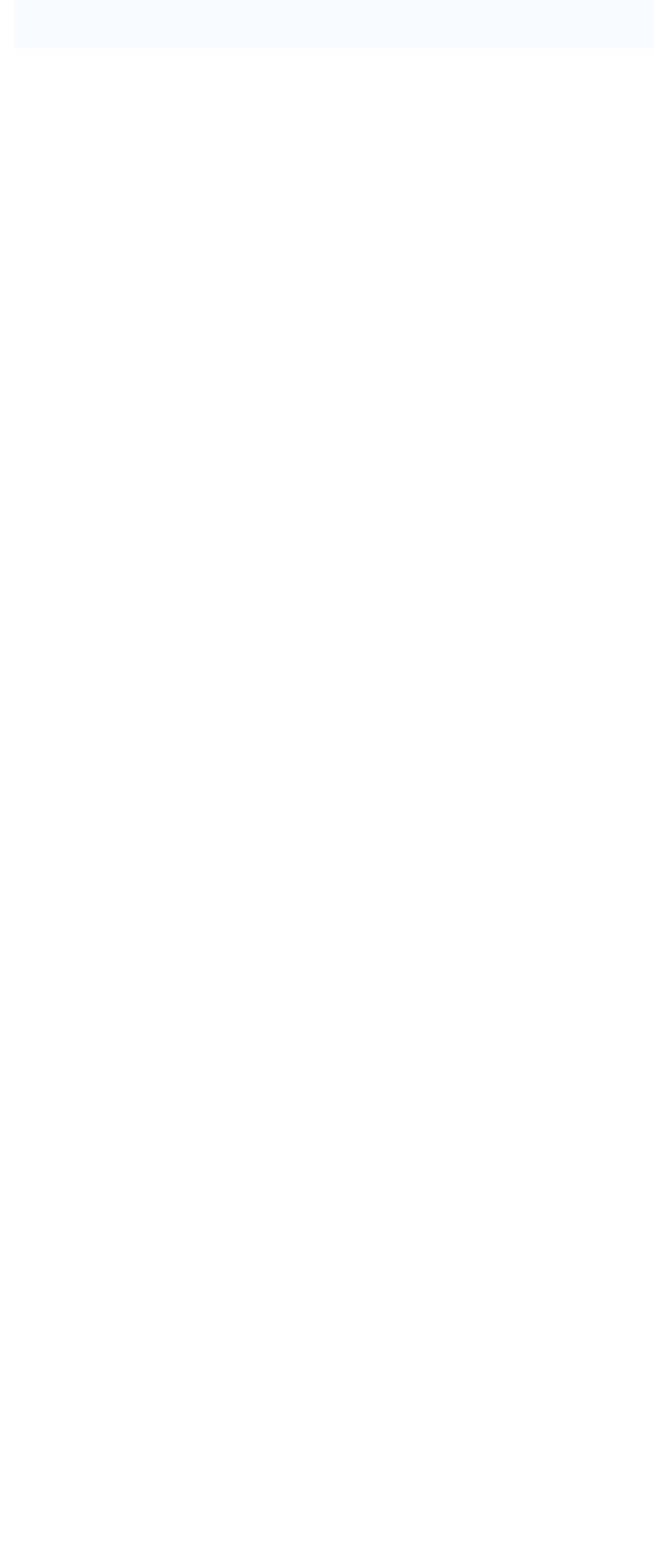
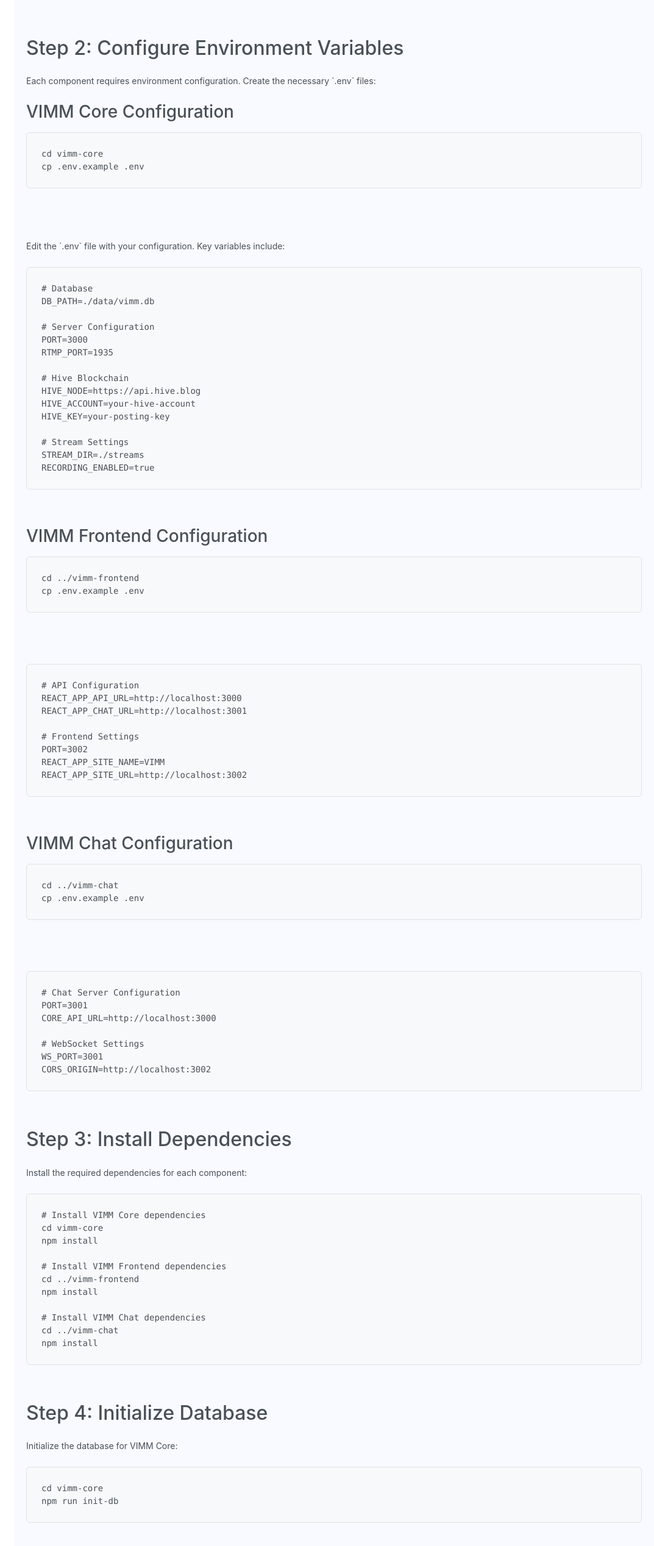
Before and after one commit to chirenonhive/vimm-docs, a Next.js app: page /getting-started/quick-start in a window 1280 px wide. Shown: the part 1309-3845 px from the top of the page at 61% size, without its empty margins (207-1280 px from the left). Before the commit the page ends 1389 px from the top, so only its background shows below. Built offline with nearby package versions, Linux system fonts and the light colour scheme; no server answers.

Commit message:
Add detailed configuration steps for VIMM components in Quick Start Guide

```diff
--- a/app/getting-started/quick-start/page.tsx
+++ b/app/getting-started/quick-start/page.tsx
@@ -98,8 +98,254 @@ git clone https://github.com/VIMM-TV/vimm-frontend.git
 git clone https://github.com/VIMM-TV/vimm-chat.git`} />
       </div>
 
-      {/* Continue with the rest of your content... */}
+      <h2 className="text-2xl font-bold text-gray-900 dark:text-white mb-4">
+        Step 2: Configure Environment Variables
+      </h2>
+      <p className="text-gray-600 dark:text-gray-300 mb-4">
+        Each component requires environment configuration. Create the necessary `.env` files:
+      </p>
 
+      <h3 className="text-xl font-semibold text-gray-900 dark:text-white mb-3">
+        VIMM Core Configuration
+      </h3>
+      <div className="relative group mb-4">
+        <pre className="bg-gray-900 text-gray-100 p-4 rounded-lg overflow-x-auto">
+          <code>{`cd vimm-core
+cp .env.example .env`}</code>
+        </pre>
+        <CopyButton text={`cd vimm-core
+cp .env.example .env`} />
+      </div>
+      <p className="text-gray-600 dark:text-gray-300 mb-4">
+        Edit the `.env` file with your configuration. Key variables include:
+      </p>
+      <div className="relative group mb-6">
+        <pre className="bg-gray-900 text-gray-100 p-4 rounded-lg overflow-x-auto">
+          <code>{`# Database
+DB_PATH=./data/vimm.db
+
+# Server Configuration
+PORT=3000
+RTMP_PORT=1935
+
+# Hive Blockchain
+HIVE_NODE=https://api.hive.blog
+HIVE_ACCOUNT=your-hive-account
+HIVE_KEY=your-posting-key
+
+# Stream Settings
+STREAM_DIR=./streams
+RECORDING_ENABLED=true`}</code>
+        </pre>
+        <CopyButton text={`# Database
+DB_PATH=./data/vimm.db
+
+# Server Configuration
+PORT=3000
+RTMP_PORT=1935
+
+# Hive Blockchain
+HIVE_NODE=https://api.hive.blog
+HIVE_ACCOUNT=your-hive-account
+HIVE_KEY=your-posting-key
+
+# Stream Settings
+STREAM_DIR=./streams
+RECORDING_ENABLED=true`} />
+      </div>
+
+      <h3 className="text-xl font-semibold text-gray-900 dark:text-white mb-3">
+        VIMM Frontend Configuration
+      </h3>
+      <div className="relative group mb-4">
+        <pre className="bg-gray-900 text-gray-100 p-4 rounded-lg overflow-x-auto">
+          <code>{`cd ../vimm-frontend
+cp .env.example .env`}</code>
+        </pre>
+        <CopyButton text={`cd ../vimm-frontend
+cp .env.example .env`} />
+      </div>
+      <div className="relative group mb-6">
+        <pre className="bg-gray-900 text-gray-100 p-4 rounded-lg overflow-x-auto">
+          <code>{`# API Configuration
+REACT_APP_API_URL=http://localhost:3000
+REACT_APP_CHAT_URL=http://localhost:3001
+
+# Frontend Settings
+PORT=3002
+REACT_APP_SITE_NAME=VIMM
+REACT_APP_SITE_URL=http://localhost:3002`}</code>
+        </pre>
+        <CopyButton text={`# API Configuration
+REACT_APP_API_URL=http://localhost:3000
+REACT_APP_CHAT_URL=http://localhost:3001
+
+# Frontend Settings
+PORT=3002
+REACT_APP_SITE_NAME=VIMM
+REACT_APP_SITE_URL=http://localhost:3002`} />
+      </div>
+
+      <h3 className="text-xl font-semibold text-gray-900 dark:text-white mb-3">
+        VIMM Chat Configuration
+      </h3>
+      <div className="relative group mb-4">
+        <pre className="bg-gray-900 text-gray-100 p-4 rounded-lg overflow-x-auto">
+          <code>{`cd ../vimm-chat
+cp .env.example .env`}</code>
+        </pre>
+        <CopyButton text={`cd ../vimm-chat
+cp .env.example .env`} />
+      </div>
+      <div className="relative group mb-6">
+        <pre className="bg-gray-900 text-gray-100 p-4 rounded-lg overflow-x-auto">
+          <code>{`# Chat Server Configuration
+PORT=3001
+CORE_API_URL=http://localhost:3000
+
+# WebSocket Settings
+WS_PORT=3001
+CORS_ORIGIN=http://localhost:3002`}</code>
+        </pre>
+        <CopyButton text={`# Chat Server Configuration
+PORT=3001
+CORE_API_URL=http://localhost:3000
+
+# WebSocket Settings
+WS_PORT=3001
+CORS_ORIGIN=http://localhost:3002`} />
+      </div>
+
+      <h2 className="text-2xl font-bold text-gray-900 dark:text-white mb-4">
+        Step 3: Install Dependencies
+      </h2>
+      <p className="text-gray-600 dark:text-gray-300 mb-4">
+        Install the required dependencies for each component:
+      </p>
+      <div className="relative group mb-6">
+        <pre className="bg-gray-900 text-gray-100 p-4 rounded-lg overflow-x-auto">
+          <code>{`# Install VIMM Core dependencies
+cd vimm-core
+npm install
+
+# Install VIMM Frontend dependencies
+cd ../vimm-frontend
+npm install
+
+# Install VIMM Chat dependencies
+cd ../vimm-chat
+npm install`}</code>
+        </pre>
+        <CopyButton text={`# Install VIMM Core dependencies
+cd vimm-core
+npm install
+
+# Install VIMM Frontend dependencies
+cd ../vimm-frontend
+npm install
+
+# Install VIMM Chat dependencies
+cd ../vimm-chat
+npm install`} />
+      </div>
+
+      <h2 className="text-2xl font-bold text-gray-900 dark:text-white mb-4">
+        Step 4: Initialize Database
+      </h2>
+      <p className="text-gray-600 dark:text-gray-300 mb-4">
+        Initialize the database for VIMM Core:
+      </p>
+      <div className="relative group mb-6">
+        <pre className="bg-gray-900 text-gray-100 p-4 rounded-lg overflow-x-auto">
+          <code>{`cd vimm-core
+npm run init-db`}</code>
+        </pre>
+        <CopyButton text={`cd vimm-core
+npm run init-db`} />
+      </div>
+
+      <h2 className="text-2xl font-bold text-gray-900 dark:text-white mb-4">
+        Step 5: Start the Services
+      </h2>
+      <p className="text-gray-600 dark:text-gray-300 mb-4">
+        Start each service in separate terminal windows. The order matters:
+      </p>
+
+      <h3 className="text-xl font-semibold text-gray-900 dark:text-white mb-3">
+        Terminal 1: Start VIMM Core
+      </h3>
+      <div className="relative group mb-4">
+        <pre className="bg-gray-900 text-gray-100 p-4 rounded-lg overflow-x-auto">
+          <code>{`cd vimm-core
+npm start`}</code>
+        </pre>
+        <CopyButton text={`cd vimm-core
+npm start`} />
+      </div>
+
+      <h3 className="text-xl font-semibold text-gray-900 dark:text-white mb-3">
+        Terminal 2: Start VIMM Chat
+      </h3>
+      <div className="relative group mb-4">
+        <pre className="bg-gray-900 text-gray-100 p-4 rounded-lg overflow-x-auto">
+          <code>{`cd vimm-chat
+npm start`}</code>
+        </pre>
+        <CopyButton text={`cd vimm-chat
+npm start`} />
+      </div>
+
+      <h3 className="text-xl font-semibold text-gray-900 dark:text-white mb-3">
+        Terminal 3: Start VIMM Frontend
+      </h3>
+      <div className="relative group mb-6">
+        <pre className="bg-gray-900 text-gray-100 p-4 rounded-lg overflow-x-auto">
+          <code>{`cd vimm-frontend
+npm start`}</code>
+        </pre>
+        <CopyButton text={`cd vimm-frontend
+npm start`} />
+      </div>
+
+      <h2 className="text-2xl font-bold text-gray-900 dark:text-white mb-4">
+        Step 6: Verify Installation
+      </h2>
+      <p className="text-gray-600 dark:text-gray-300 mb-4">
+        Check that all services are running correctly:
+      </p>
+      <ul className="list-disc pl-6 text-gray-600 dark:text-gray-300 mb-6 space-y-2">
+        <li><strong>VIMM Core</strong>: <a href="http://localhost:3000" className="text-vimm-orange hover:underline">http://localhost:3000</a> - Should show API status</li>
+        <li><strong>VIMM Chat</strong>: <a href="http://localhost:3001" className="text-vimm-orange hover:underline">http://localhost:3001</a> - Should show chat server status</li>
+        <li><strong>VIMM Frontend</strong>: <a href="http://localhost:3002" className="text-vimm-orange hover:underline">http://localhost:3002</a> - Should show the VIMM web interface</li>
+      </ul>
+
+      <div className="bg-green-50 dark:bg-green-900/20 border border-green-200 dark:border-green-800 rounded-lg p-4 mb-6">
+        <h3 className="text-lg font-semibold text-green-800 dark:text-green-400 mb-2">
+          🎉 Success!
+        </h3>
+        <p className="text-green-600 dark:text-green-300">
+          Your VIMM framework is now running! You can access the web interface at <strong>http://localhost:3002</strong> and start streaming.
+        </p>
+      </div>
+
+      <h2 className="text-2xl font-bold text-gray-900 dark:text-white mb-4">
+        Next Steps
+      </h2>
+      <ul className="list-disc pl-6 text-gray-600 dark:text-gray-300 mb-6 space-y-2">
+        <li>Configure your streaming software (OBS, etc.) to stream to <code className="bg-gray-100 dark:bg-gray-800 px-2 py-1 rounded">rtmp://localhost:1935/live/YOUR_STREAM_KEY</code></li>
+        <li>Set up SSL certificates for production deployment</li>
+        <li>Configure your Hive blockchain credentials for full integration</li>
+        <li>Explore the configuration options for optimal performance</li>
+      </ul>
+
+      <div className="bg-blue-50 dark:bg-blue-900/20 border border-blue-200 dark:border-blue-800 rounded-lg p-4">
+        <h3 className="text-lg font-semibold text-blue-800 dark:text-blue-400 mb-2">
+          💡 Development Mode
+        </h3>
+        <p className="text-blue-600 dark:text-blue-300 mb-2">
+          For development, you can use <code className="bg-blue-100 dark:bg-blue-800 px-2 py-1 rounded">npm run dev</code> instead of <code className="bg-blue-100 dark:bg-blue-800 px-2 py-1 rounded">npm start</code> for hot reloading.
+        </p>
+      </div>
     </div>
   )
 }
```
